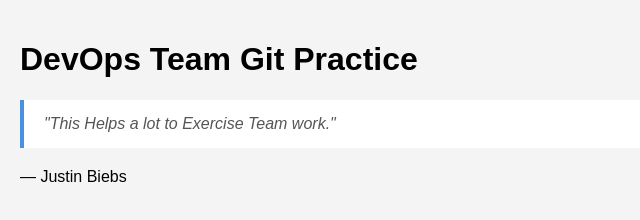
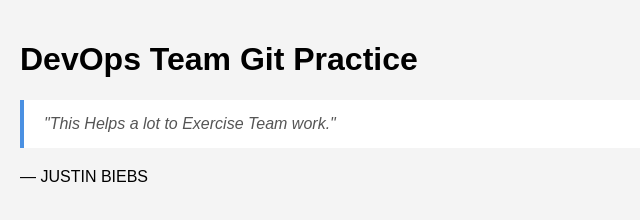
Before and after one commit to Zigget/GitLab, a plain HTML site: page index.html in a window 1280 px wide. Shown: the full height of the page, 0-640 px from the left. Drawn offline with Linux system fonts and the light colour scheme.

Commit message:
Update quote attribution to uppercase

```diff
--- a/index.html
+++ b/index.html
@@ -14,7 +14,7 @@
         "This Helps a lot to Exercise Team work."
     </blockquote>
 
-    <p>— Justin Biebs</p>
+    <p>— JUSTIN BIEBS</p>
 
 </body>
 </html>
```
